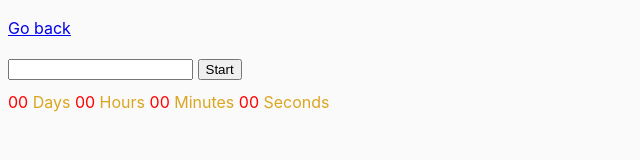
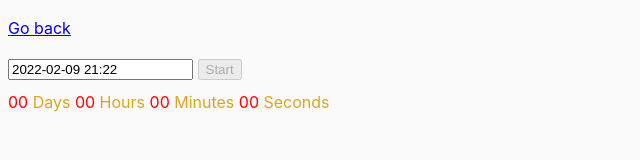
Before and after one commit to Artur-Ned/goit-js-hw-09, a website built with Parcel: page src/02-timer.html in a window 1280 px wide. Shown: the whole page, without its empty margins (0-640 px from the left). Built offline with nearby package versions, Linux system fonts and the light colour scheme.

Commit message:
начал2

```diff
--- a/src/02-timer.html
+++ b/src/02-timer.html
@@ -10,7 +10,7 @@
     <p><a href="index.html">Go back</a></p>
 
     <input type="text" id="datetime-picker" />
-    <button type="button" data-start class="data-start">Start</button>
+    <button type="button" data-start class="data-start" disabled>Start</button>
 
     <div class="timer">
       <div class="field">
--- a/src/js/02-timer.js
+++ b/src/js/02-timer.js
@@ -2,4 +2,24 @@ import flatpickr from "flatpickr";
 import 'flatpickr/dist/flatpickr.min.css';
 
 const inputRef = document.querySelector("#datetime-picker");
-console.log(inputRef);
+const buttonRef = document.querySelector("[data-start]");
+console.log(buttonRef);
+
+const options = {
+  enableTime: true,
+  time_24hr: true,
+  defaultDate: new Date(),
+  minuteIncrement: 1,
+  onClose(selectedDates) {
+    console.log(selectedDates[0]);
+  },
+};
+
+flatpickr(inputRef, options);
+
+inputRef.addEventListener("click", onClose);
+
+function onClose() { };
+
+const chooseTime = inputRef.value;
+console.log(chooseTime);
```
